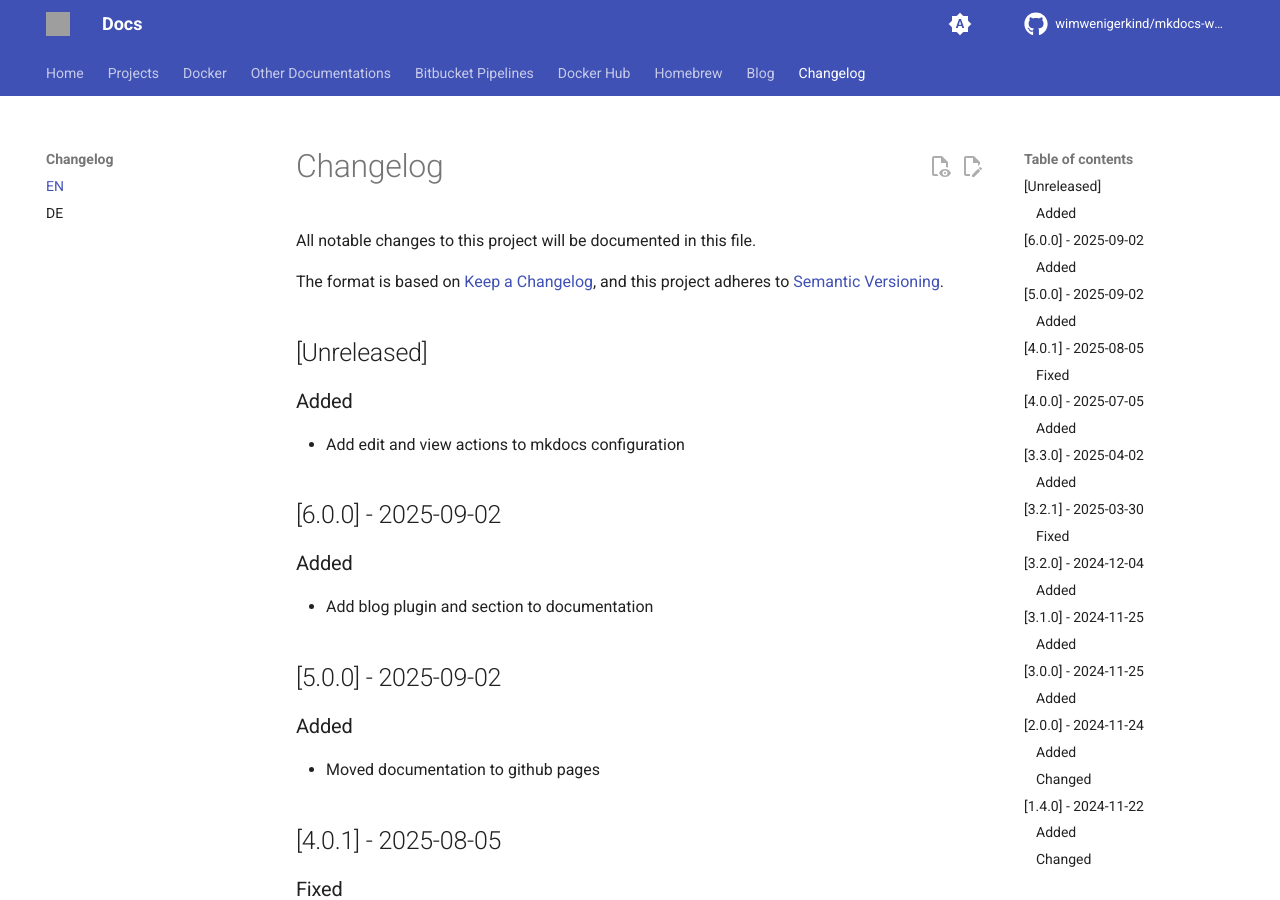
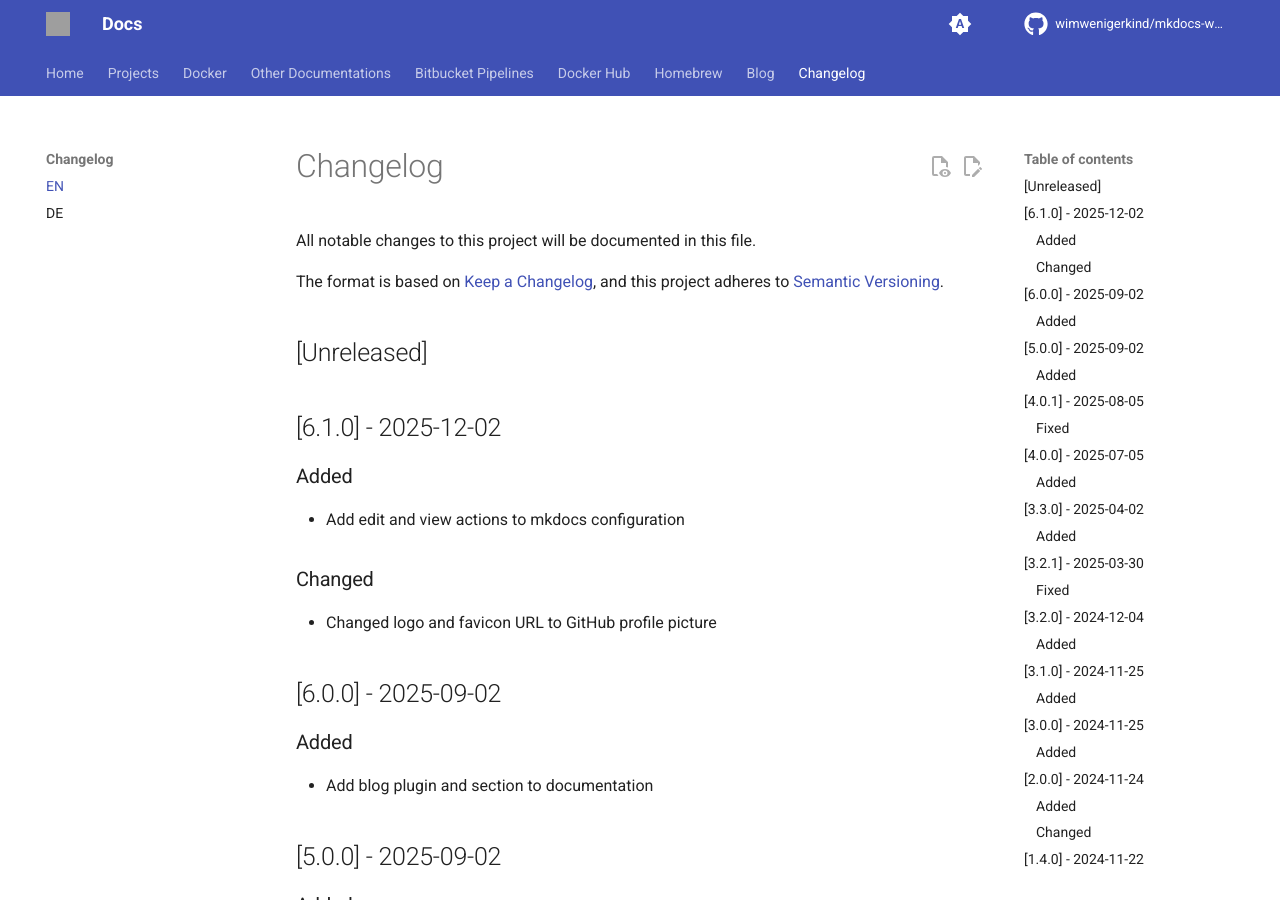
Before and after one commit to wimwenigerkind/mkdocs-wim-wenigerkind, an MkDocs documentation site: the page built from docs/changelog/en.md, in a window 1280 px wide and 900 px high. Built offline with MkDocs 1.6.1 and Material for MkDocs 9.7.7, drawn with Linux system fonts in a browser that asks for light colours; comment, search, counter and statistics services are not loaded; the version menu is left out; grey boxes are pictures that could not be loaded.

Commit message:
prepare changelog for 6.1.0 release

```diff
--- a/docs/changelog/en.md
+++ b/docs/changelog/en.md
@@ -7,8 +7,13 @@ and this project adheres to [Semantic Versioning](https://semver.org/spec/v2.0.0
 
 ## [Unreleased]
 
+## [6.1.0] - 2025-12-02
+
 ### Added
 - Add edit and view actions to mkdocs configuration
+
+### Changed
+- Changed logo and favicon URL to GitHub profile picture
 
 ## [6.0.0] - 2025-09-02
 
```
Also changed, not shown: docs/changelog/de.md (+5 -0 lines).
